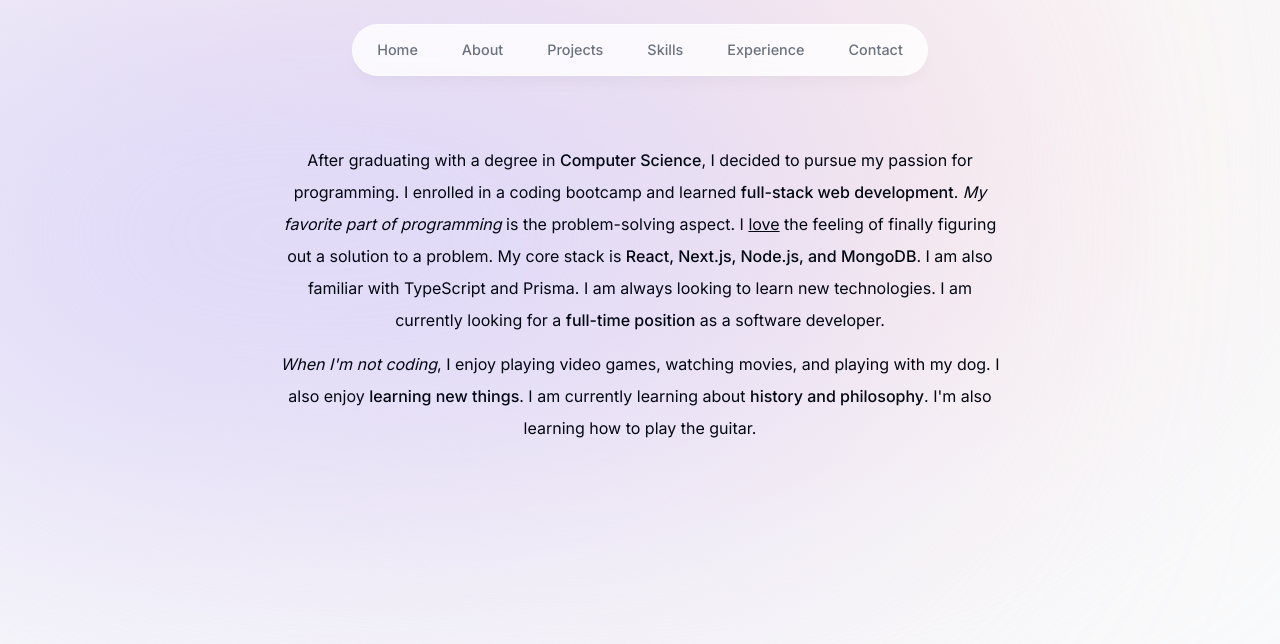
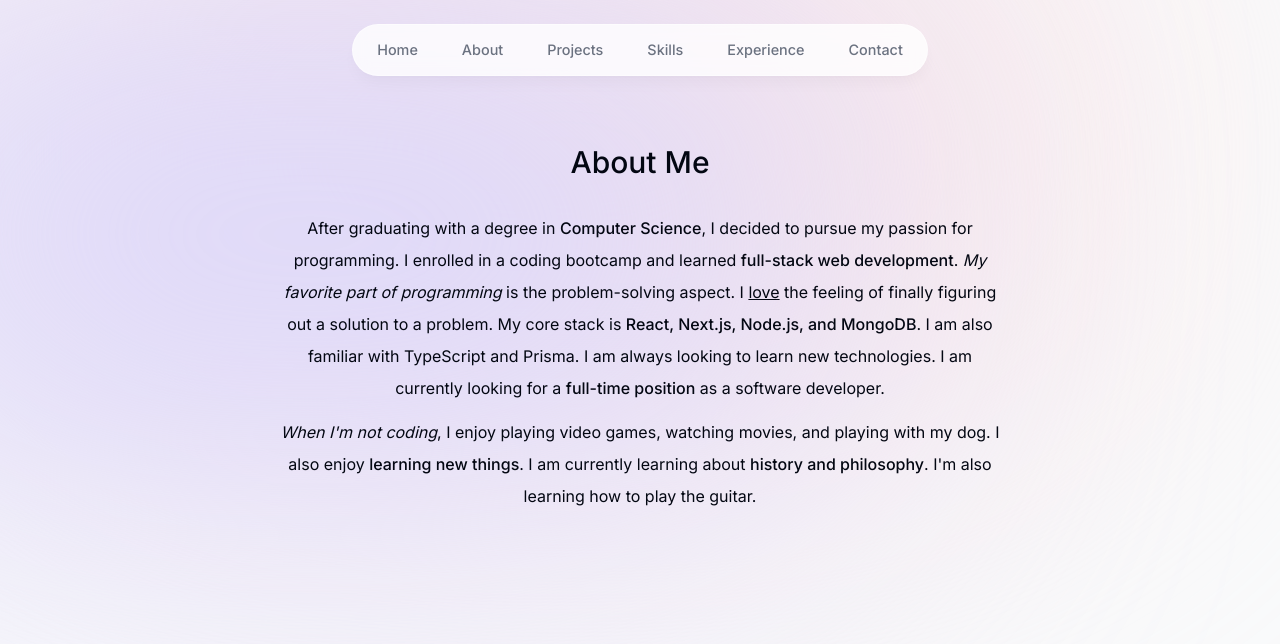
Before and after one commit to akshaya-biswal/portfolio, a Next.js app: page / in a window 1280 px wide. Shown: the top 644 px of the page. Built offline with nearby package versions, Linux system fonts and the light colour scheme.

Commit message:
SectionHeading

```diff
--- a/components/About.tsx
+++ b/components/About.tsx
@@ -1,8 +1,18 @@
+"use client";
+
 import React from "react";
+import SectionHeading from "./SectionHeading";
+import { motion } from "framer-motion";
 
 export default function About() {
   return (
-    <section className="mb-28 max-w-[45rem] text-center leading-8 sm:mb-40 scroll-mt-28">
+    <motion.section
+      className="mb-28 max-w-[45rem] text-center leading-8 sm:mb-40 scroll-mt-28"
+      initial={{ opacity: 0, y: 100 }}
+      animate={{ opacity: 1, y: 0 }}
+      transition={{ delay: 0.175 }}
+    >
+      <SectionHeading>About Me</SectionHeading>
       <p className="mb-3">
         After graduating with a degree in{" "}
         <span className="font-medium">Computer Science</span>, I decided to
@@ -29,6 +39,6 @@ export default function About() {
         <span className="font-medium">history and philosophy</span>. I&apos;m
         also learning how to play the guitar.
       </p>
-    </section>
+    </motion.section>
   );
 }
--- /dev/null
+++ b/components/SectionHeading.tsx
@@ -0,0 +1,13 @@
+import React from "react";
+
+type TProps = {
+  children: React.ReactNode;
+};
+
+export default function SectionHeading({ children }: TProps) {
+  return (
+    <h2 className="text-3xl font-medium capitalize mb-8 text-center">
+      {children}
+    </h2>
+  );
+}
```
